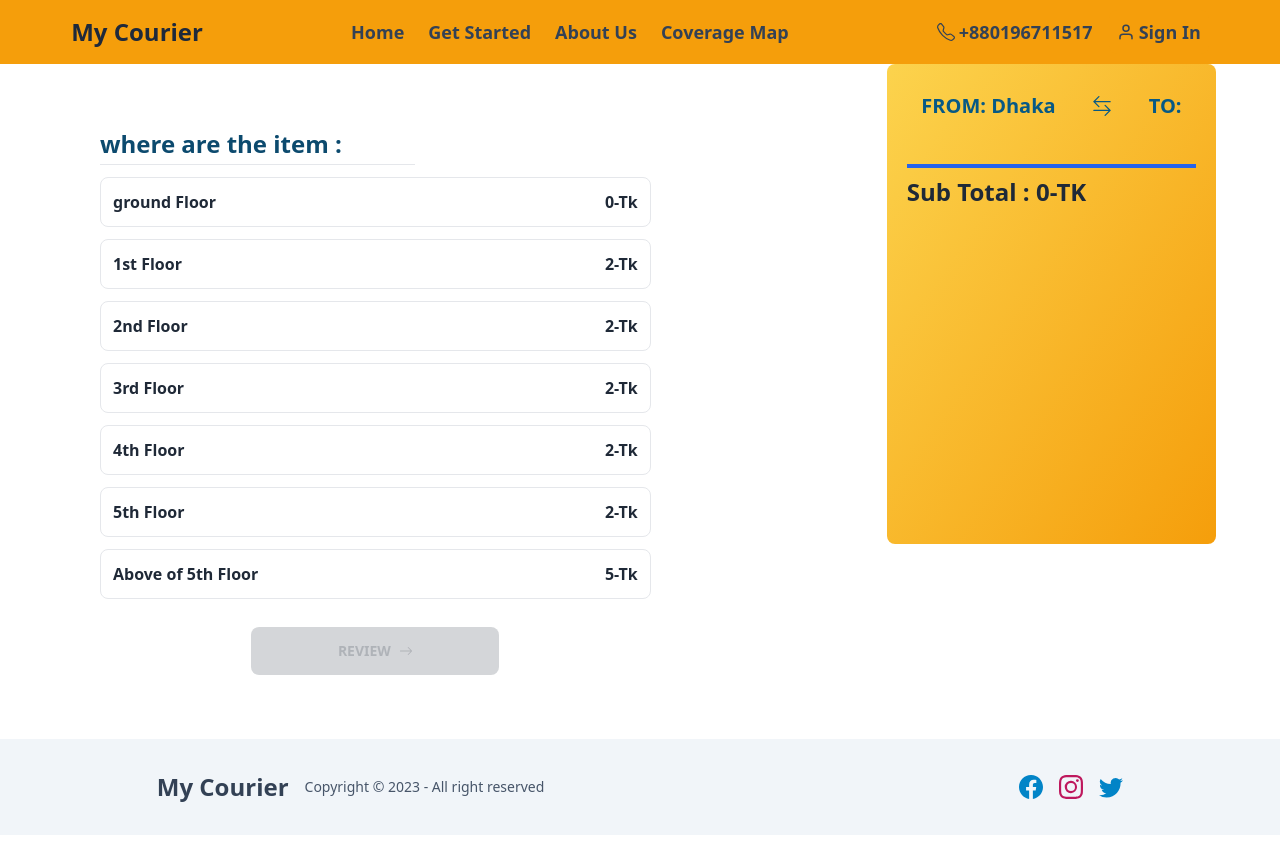
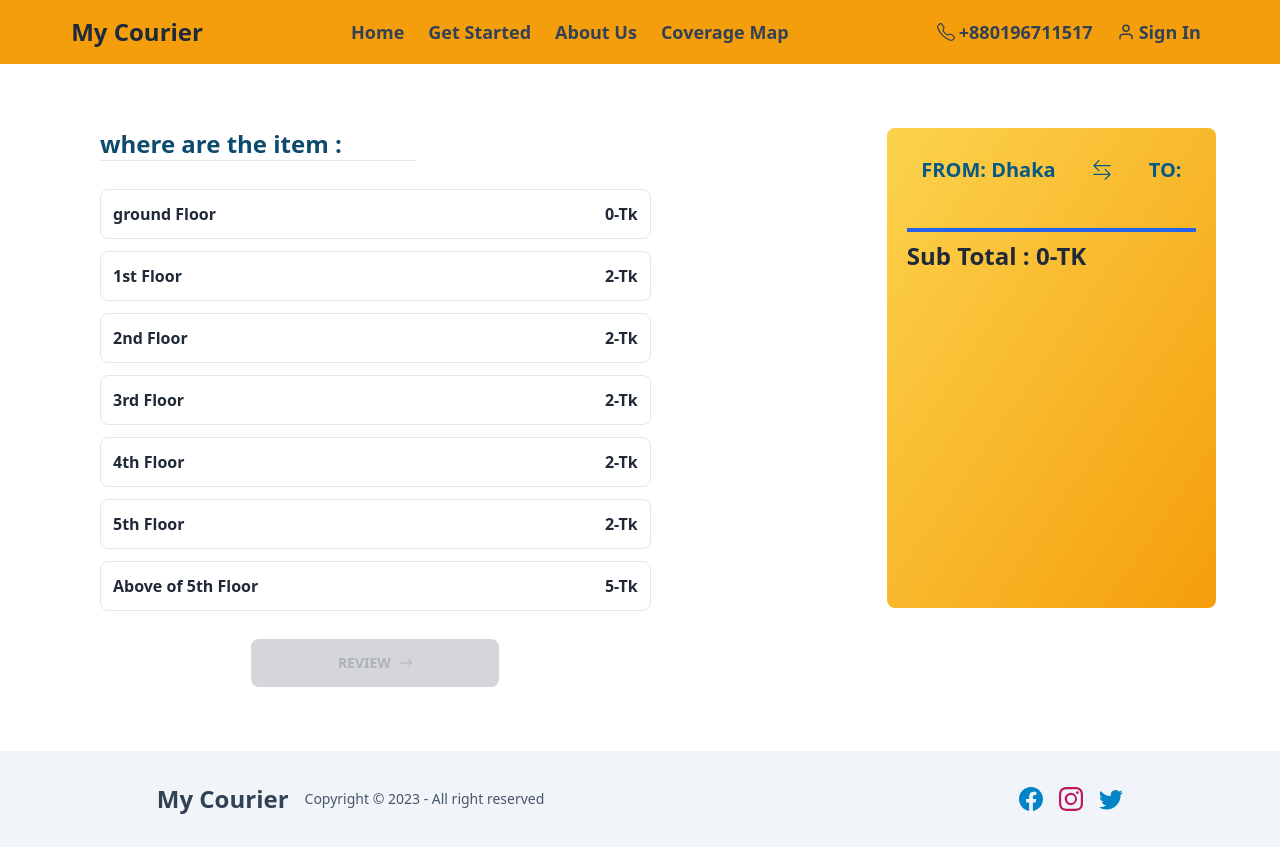
Before and after one commit to ibrahimRabbi/job-task, a React (Vite) app: page /step/place in a window 1280 px wide. Built offline with nearby package versions, Linux system fonts and the light colour scheme; no server answers.

Commit message:
some change and deploy

```diff
--- a/index.html
+++ b/index.html
@@ -4,7 +4,7 @@
     <meta charset="UTF-8" />
     <link rel="icon" type="image/svg+xml" href="/vite.svg" />
     <meta name="viewport" content="width=device-width, initial-scale=1.0" />
-    <title>Vite + React</title>
+    <title>My Courier</title>
   </head>
   <body>
     <div id="root"></div>
--- a/src/ItemPlace/ItemPlace.jsx
+++ b/src/ItemPlace/ItemPlace.jsx
@@ -71,9 +71,9 @@ const ItemPlace = () => {
     }
 
     return (
-        <section className='mt-8 ml-9'>
+        <section className=' ml-9'>
             <HeadLine title='where are the item' />
-            <div className=' w-[70%]'>
+            <div className='mt-7 w-[70%]'>
                 {
                     heightDetails.map(v => {
                         return (
--- a/src/layout/StepLayout.jsx
+++ b/src/layout/StepLayout.jsx
@@ -6,7 +6,7 @@ import './layout.css'
 const StepLayout = () => {
 
     return (
-        <main className='layout mb-16 relative'>
+        <main className='layout my-16 relative'>
              <Outlet/>
             <Calculate/>
          </main>
--- a/src/parcelDetails/Details.jsx
+++ b/src/parcelDetails/Details.jsx
@@ -113,7 +113,7 @@ const Details = () => {
 
     return (
         <div className='pl-36'>
-            <HeadLine title='Item Details ' />
+            <HeadLine title='Item Details'/>
             <form onSubmit={handleSubmit(submitHandler)} className='w-[60%]  space-y-4'>
                 <Select value={item} handler={itemHandler} arry={parcelType} />
                 <Select value={weigh} handler={weightHandler} arry={weight} />
--- a/src/pickupDate/DatePlace.jsx
+++ b/src/pickupDate/DatePlace.jsx
@@ -95,9 +95,9 @@ const PickupDate = () => {
     }
 
     return (
-        <section className='mt-10 ml-9'>
+        <section className=' ml-9'>
             <HeadLine title='when we pickup and delivery'/>
-            <div className=' w-[70%]'>
+            <div className=' mt-7 w-[70%]'>
                 {
                     arry.map(v => {
                         return (
--- a/src/utility/HeadLine.jsx
+++ b/src/utility/HeadLine.jsx
@@ -2,8 +2,8 @@ import React from 'react';
 
 const HeadLine = ({title}) => {
     return (
-        <div className='w-[40%]'>
-            <h1 className='text-2xl mt-8 mb-1 text-sky-900 font-semibold'>{title} :</h1>
+        <div className='w-[40%]  mb-2'>
+            <h1 className='text-2xl text-sky-900 font-semibold'>{title} :</h1>
             <hr />
         </div>
     )
```
Also changed, not shown: public/employee.jpg (deleted).
